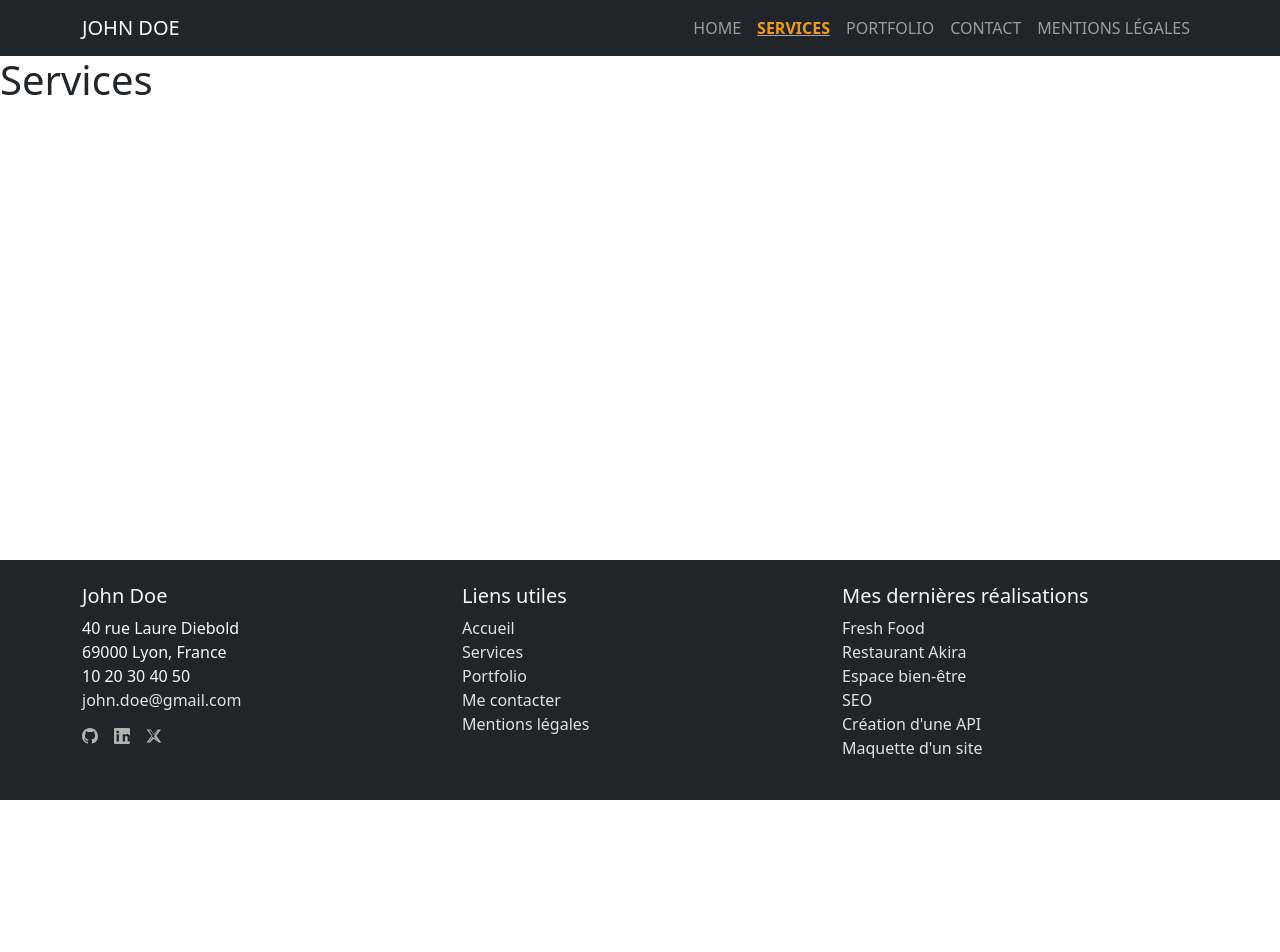
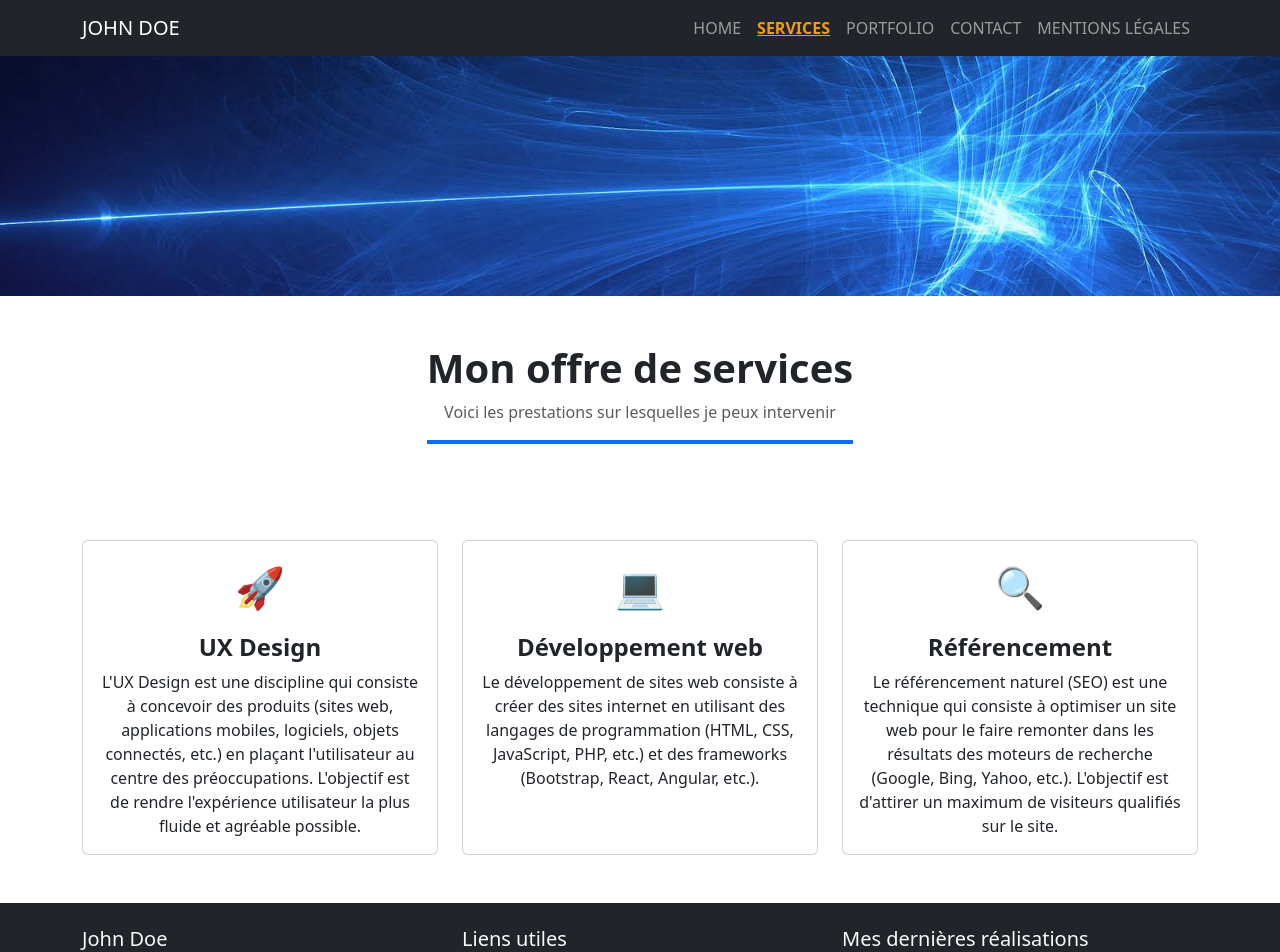
Before and after one commit to guillaume-agard-dev/agard-guillaume-devoir-react, a React (Vite) app: page /services in a window 1280 px wide. Shown: the top 952 px of the page. Before the commit the page ends 800 px from the top, so only its background shows below. Built offline with nearby package versions, Linux system fonts and the light colour scheme.

Commit message:
Add services pages with css

```diff
--- a/src/pages/Services.jsx
+++ b/src/pages/Services.jsx
@@ -1,8 +1,65 @@
+import { Container, Row, Col, Card } from 'react-bootstrap';
+import '../styles/Services.css';
 
 function Services() {
-    return (
-        <h1>Services</h1>
-    )
+  return (
+    <>
+      {/* Header avec image de fond */}
+      <div className="services-header"></div>
+
+      {/* Titre et introduction */}
+        <Container className="my-5 text-center">
+            <div className="header-title-container">
+                <h1 className="fw-bold">Mon offre de services</h1>
+                <p className="text-muted">Voici les prestations sur lesquelles je peux intervenir</p>
+                <div className="header-underline"></div>
+            </div>
+        </Container>
+
+
+      {/* Section services */}
+      <Container className="py-5">
+        <Row className="g-4">
+          <Col md={4}>
+            <Card className="service-card h-100 border-1">
+              <Card.Body className="text-center">
+                <div className="icon mb-3 fs-1 text-primary">🚀</div>
+                <Card.Title className="fs-4 fw-bold">UX Design</Card.Title>
+                <Card.Text>
+                  L'UX Design est une discipline qui consiste à concevoir des produits (sites web, applications mobiles, logiciels, objets connectés, etc.) en plaçant l'utilisateur au centre des préoccupations.
+                  L'objectif est de rendre l'expérience utilisateur la plus fluide et agréable possible.
+                </Card.Text>
+              </Card.Body>
+            </Card>
+          </Col>
+          <Col md={4}>
+            <Card className="service-card h-100 border-1">
+              <Card.Body className="text-center">
+                <div className="icon mb-3 fs-1 text-primary">💻</div>
+                <Card.Title className="fs-4 fw-bold">Développement web</Card.Title>
+                <Card.Text>
+                  Le développement de sites web consiste à créer des sites internet en utilisant des langages de programmation
+                  (HTML, CSS, JavaScript, PHP, etc.) et des frameworks (Bootstrap, React, Angular, etc.).
+                </Card.Text>
+              </Card.Body>
+            </Card>
+          </Col>
+          <Col md={4}>
+            <Card className="service-card h-100 border-1">
+              <Card.Body className="text-center">
+                <div className="icon mb-3 fs-1 text-primary">🔍</div>
+                <Card.Title className="fs-4 fw-bold">Référencement</Card.Title>
+                <Card.Text>
+                  Le référencement naturel (SEO) est une technique qui consiste à optimiser un site web pour le faire remonter dans les résultats des moteurs de recherche
+                  (Google, Bing, Yahoo, etc.). L'objectif est d'attirer un maximum de visiteurs qualifiés sur le site.
+                </Card.Text>
+              </Card.Body>
+            </Card>
+          </Col>
+        </Row>
+      </Container>
+    </>
+  );
 }
 
-export default Services
+export default Services;
--- /dev/null
+++ b/src/styles/Services.css
@@ -0,0 +1,25 @@
+
+.services-header {
+  height: 30vh;
+  background: url('../assets/image/banner.jpg') center/cover no-repeat;
+  position: relative;
+}
+
+.header-title-container {
+  display: inline-block;
+  text-align: center;
+  position: relative;
+}
+
+.header-underline {
+  width: 100%;
+  height: 4px;
+  background-color: #0d6efd;
+  margin: 10px auto 0;
+}
+
+.service-card:hover {
+  background-color: #efefef;
+  transform: scale(1.02);
+  box-shadow: 0 10px 25px rgba(0, 0, 0, 0.15);
+}
```
